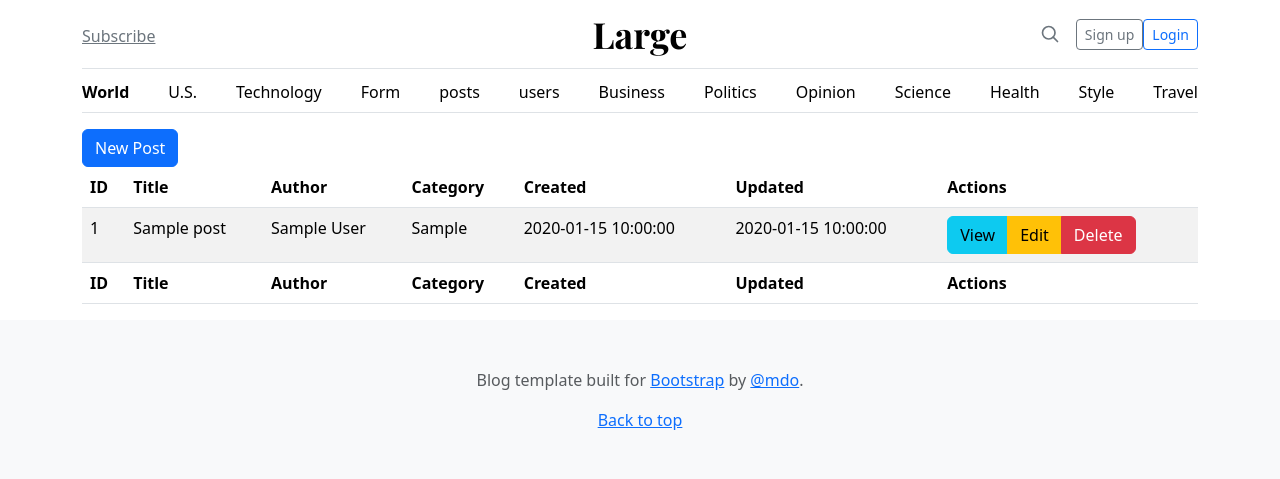
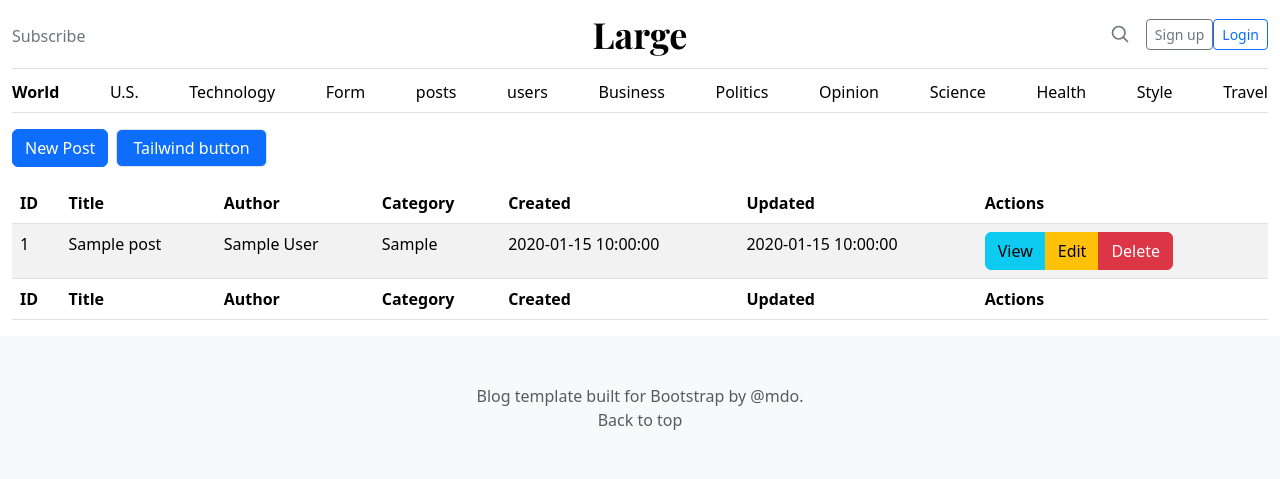
Before and after one commit to siim803/learnphp, a PHP site: page /admin/posts in a window 1280 px wide. Shown: the top 479 px of the page. Run offline with PHP 8.4, Linux system fonts and the light colour scheme; tables that the repository leaves empty hold one stand-in row (values such as "Sample post"); classes that the project's autoload settings leave out are loaded by file name; some libraries are stand-ins or nearby versions.

Commit message:
add vanilla tailwind button in /admin/posts

```diff
--- a/src/DB.php
+++ b/src/DB.php
@@ -11,7 +11,7 @@ class DB
 
     public function __construct()
     {
-        $servername = "localhost";
+        $servername = "127.0.0.1";
         $port = 33062;
         $username = "root";
         $password = "example";
--- a/views/partials/header.php
+++ b/views/partials/header.php
@@ -15,6 +15,7 @@
         href="https://getbootstrap.com/docs/5.3/examples/blog/" />
     <script src="/assets/js/color-modes.js"></script>
     <link href="/assets/dist/css/bootstrap.min.css" rel="stylesheet" />
+    <script src="https://cdn.tailwindcss.com"></script>
     <meta name="theme-color" content="#712cf9" />
     <link
         href="https://fonts.googleapis.com/css?family=Playfair+Display:700,900&display=swap"
--- a/views/posts/index.php
+++ b/views/posts/index.php
@@ -1,6 +1,13 @@
 <?php include __DIR__ . '/../partials/header.php'; ?>
 <main class="container">
-    <a href="/admin/posts/create" class="btn btn-primary">New Post</a>
+    <div class="flex items-center gap-2 mb-3">
+        <a href="/admin/posts/create" class="btn btn-primary">New Post</a>
+        <button
+            type="button"
+            class="rounded-md border border-transparent bg-[#0d6efd] px-3 py-1.5 text-base font-normal leading-normal text-white transition-colors hover:bg-[#0b5ed7] focus:outline-none focus:ring-4 focus:ring-[#86b7fe]/50 active:bg-[#0a58ca] disabled:cursor-not-allowed disabled:opacity-[0.65]">
+            Tailwind button
+        </button>
+    </div>
     <table class="table table-striped table-hover">
         <thead>
             <th>ID</th>
```
Also changed, not shown: 1 other file.
